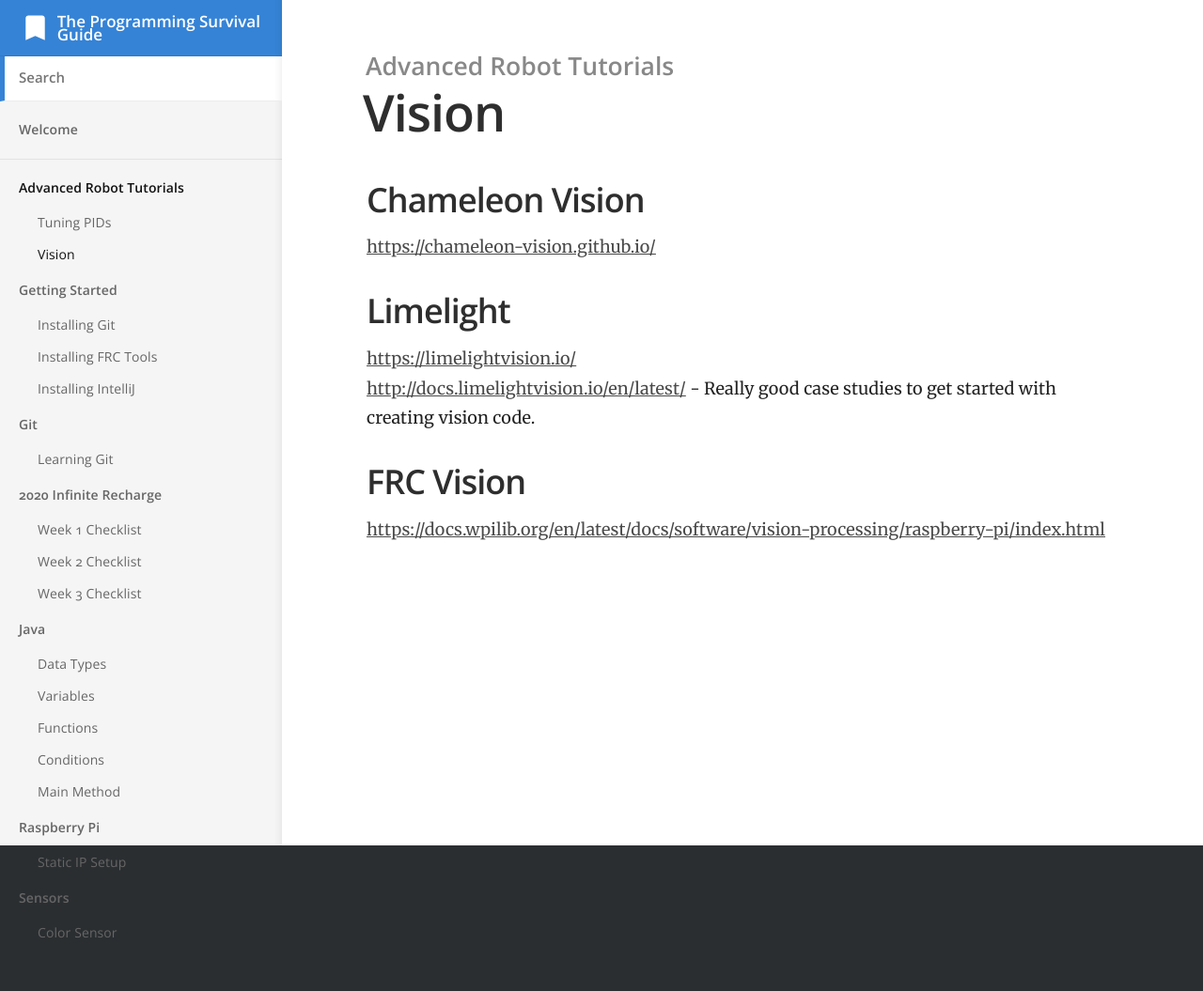
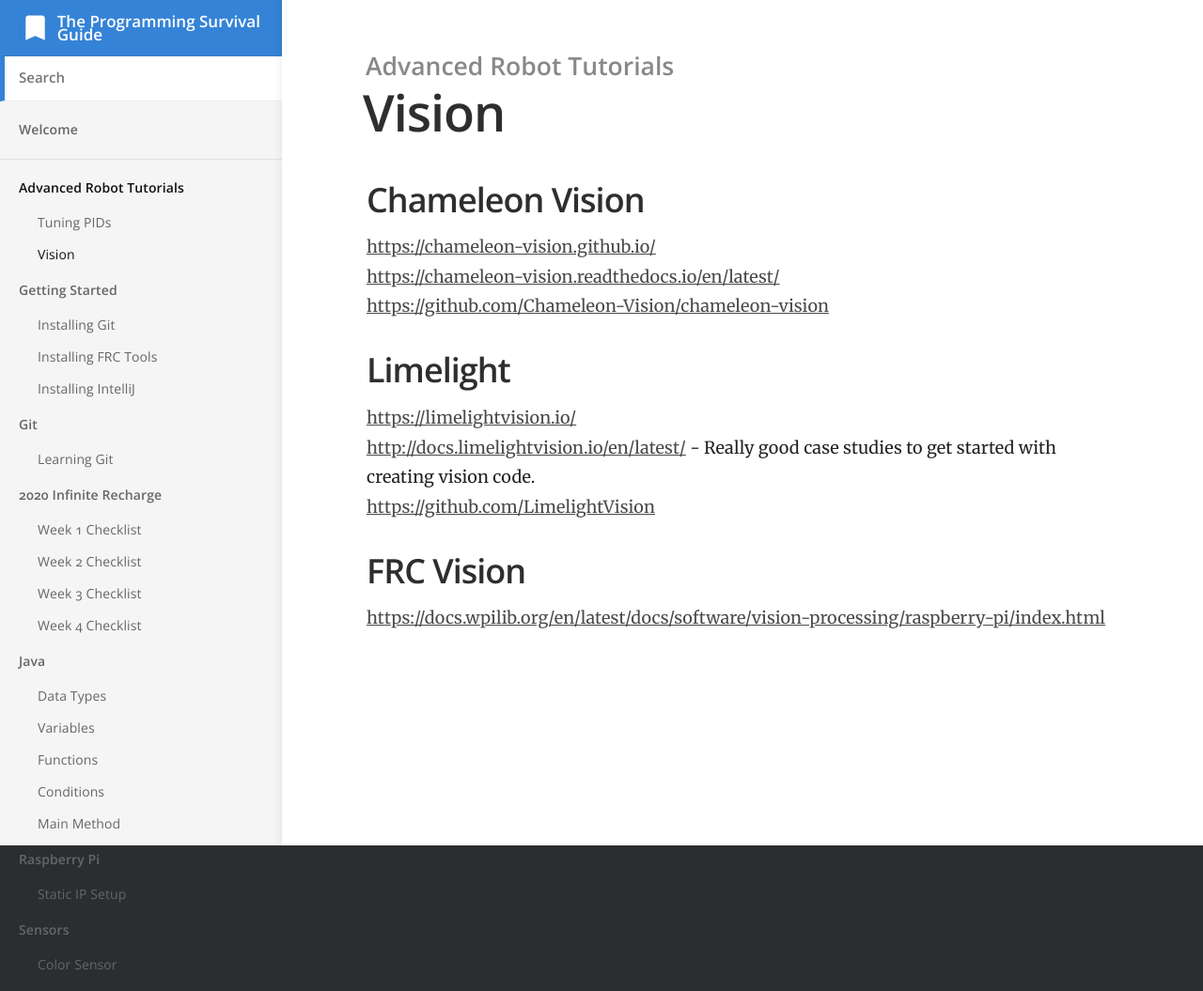
Before and after one commit to Team2445/The-Programming-Survival-Guide, a Jekyll site: the page built from _docs/advanced-robots/Vision.md, in a window 1280 px wide. Shown: the whole page at 94% size. Built offline with Jekyll 4.4.1, drawn with Linux system fonts in a browser that asks for light colours; before the commit the page ends 1021 px from its top, so only the background shows below that.

Commit message:
add week 4 page and more vision links

```diff
--- a/_docs/advanced-robots/Vision.md
+++ b/_docs/advanced-robots/Vision.md
@@ -6,10 +6,14 @@ title: Vision
 ---
 ## Chameleon Vision
 [https://chameleon-vision.github.io/](https://chameleon-vision.github.io/)
+[https://chameleon-vision.readthedocs.io/en/latest/](https://chameleon-vision.readthedocs.io/en/latest/)
+[https://github.com/Chameleon-Vision/chameleon-vision](https://github.com/Chameleon-Vision/chameleon-vision)
+
 
 ## Limelight
 [https://limelightvision.io/](https://limelightvision.io/)
 [http://docs.limelightvision.io/en/latest/](http://docs.limelightvision.io/en/latest/) - Really good case studies to get started with creating vision code.
+[https://github.com/LimelightVision](https://github.com/LimelightVision)
 
 ## FRC Vision
 [https://docs.wpilib.org/en/latest/docs/software/vision-processing/raspberry-pi/index.html](https://docs.wpilib.org/en/latest/docs/software/vision-processing/raspberry-pi/index.html)
--- /dev/null
+++ b/_docs/infinite-recharge/week-4-checklist.md
@@ -0,0 +1,5 @@
+---
+title: Week 4 Checklist
+category: 2020 Infinite Recharge
+order: 4
+---
```
